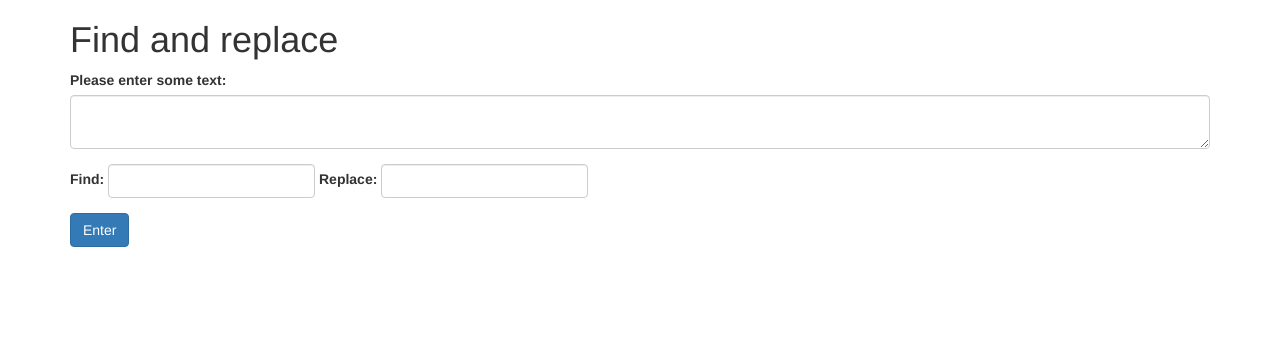
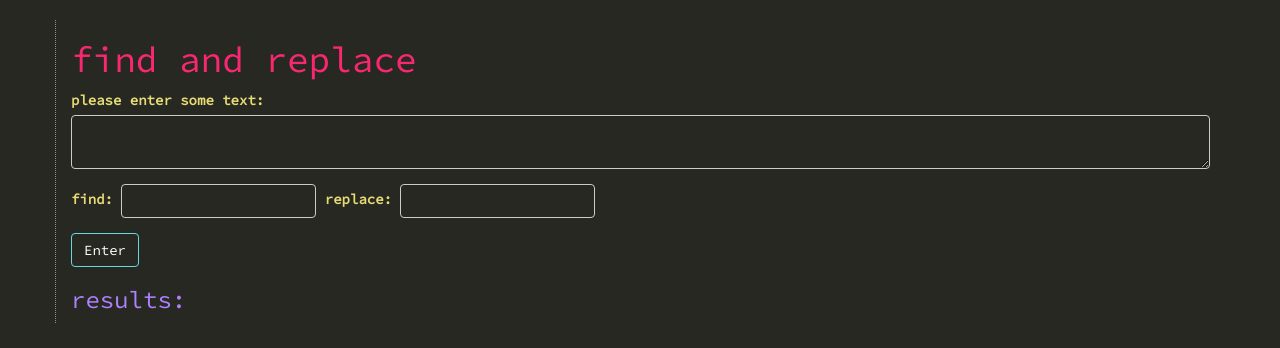
Before and after one commit to KaijuKevin/findAndReplace, a plain HTML site: page index.html in a window 1280 px wide. Drawn offline with nearby package versions, Linux system fonts and the light colour scheme.

Commit message:
Make page look sublime

```diff
--- a/css/main.css
+++ b/css/main.css
@@ -0,0 +1,46 @@
+body {
+	background-color: #272822;
+	color: #fff;
+	font-family: "Source Code Pro", Helvetica, Arial, sans-serif;
+	text-transform: lowercase;
+}
+
+h1 {
+	color: #f92772;
+}
+
+h3 {
+	color: #ae81ff;
+}
+
+label {
+	color: #e6db74;
+}
+
+.container {
+	margin-top: 2rem;
+	border-left: 1px dotted #8f908a;
+}
+
+.form-control {
+	background-color: #272822;
+	color: #fff;
+}
+
+.form-control:focus {
+	border-color: #66d9df;
+  box-shadow: inset 0 1px 1px rgba(0, 0, 0, 0.075), 0 0 8px rgba(102,217,223, 0.6);
+}
+
+.btn-primary {
+	background-color: transparent;
+	color: #fff;
+	border: 1px solid #66d9df;
+}
+
+.btn-primary:hover, .btn-primary:active, .btn-primary:focus {
+	background-color: transparent;
+	color: #fff;
+	border: 1px solid #66d9df;
+  box-shadow: inset 0 1px 1px rgba(0, 0, 0, 0.075), 0 0 8px rgba(102,217,223, 0.6);
+}
--- a/index.html
+++ b/index.html
@@ -1,31 +1,36 @@
 <!DOCTYPE html>
 <html>
 <head>
+	<meta name="viewport" content="width=device-width, initial-scale=1">
+	<link rel="stylesheet" href="https://maxcdn.bootstrapcdn.com/bootstrap/3.3.4/css/bootstrap.min.css">
+	<link href='http://fonts.googleapis.com/css?family=Source+Code+Pro' rel='stylesheet' type='text/css'>
 	<link rel="stylesheet" href="css/main.css">
-	<link rel="stylesheet" href="https://maxcdn.bootstrapcdn.com/bootstrap/3.3.4/css/bootstrap.min.css">
   <script src="https://ajax.googleapis.com/ajax/libs/jquery/2.1.3/jquery.min.js"></script>
   <script src="js/scripts.js"></script>
 	<title>Find and Replace</title>
 </head>
 <body>
 	<div class="container">
-		<h1>Find and replace</h1>
+		<header>
+			<h1>Find and replace</h1>
+		</header>
 		<form id="findAndReplace">
 			<div class="form-group">
 				<label for="textBlock">Please enter some text:</label>
-				<textarea id="textBlock" name="textBlock" class="form-control"></textarea>
+				<textarea id="textBlock" name="textBlock" class="form-control" required></textarea>
 			</div>
 			<div class="form-group form-inline">
 				<label for="targetWord">Find:</label>
-				<input id="targetWord" name="targetWord"  class="form-control" type="text">
+				<input id="targetWord" name="targetWord"  class="form-control" type="text" required>
 				<label for="replacement">Replace:</label>
-				<input id="replacement" name="replacement" class="form-control" type="text">
+				<input id="replacement" name="replacement" class="form-control" type="text" required>
 			</div>
 			<div class="form-group">
 				<button type="submit" class="btn btn-primary">Enter</button>
 			</div>
 		</form>
 		<div>
+			<h3>Results:</h3>
 			<p id="results"></p>
 		</div>
 	</div>
```
